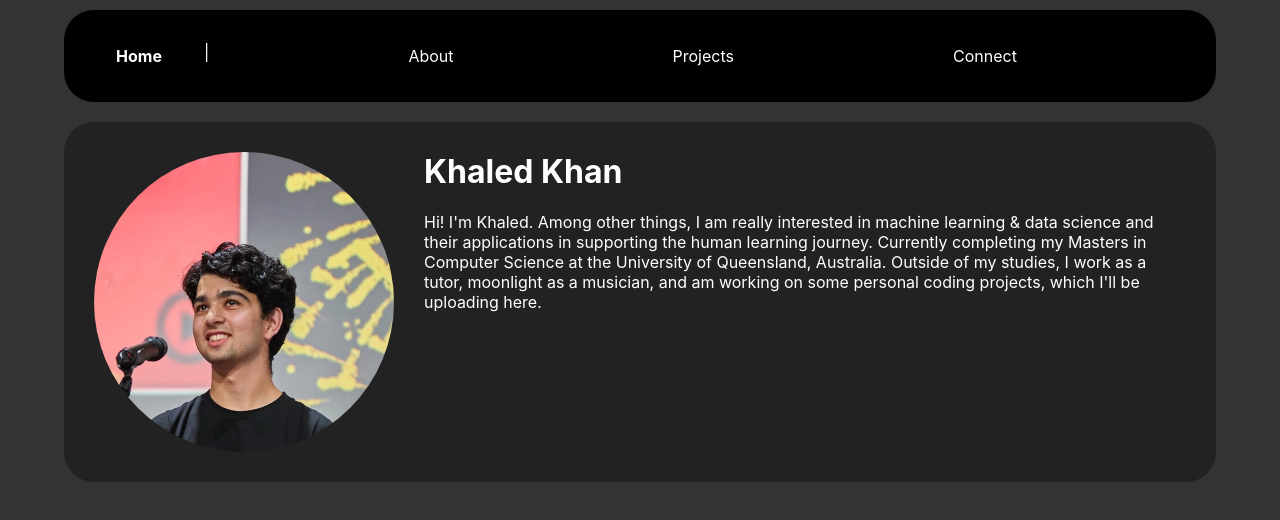
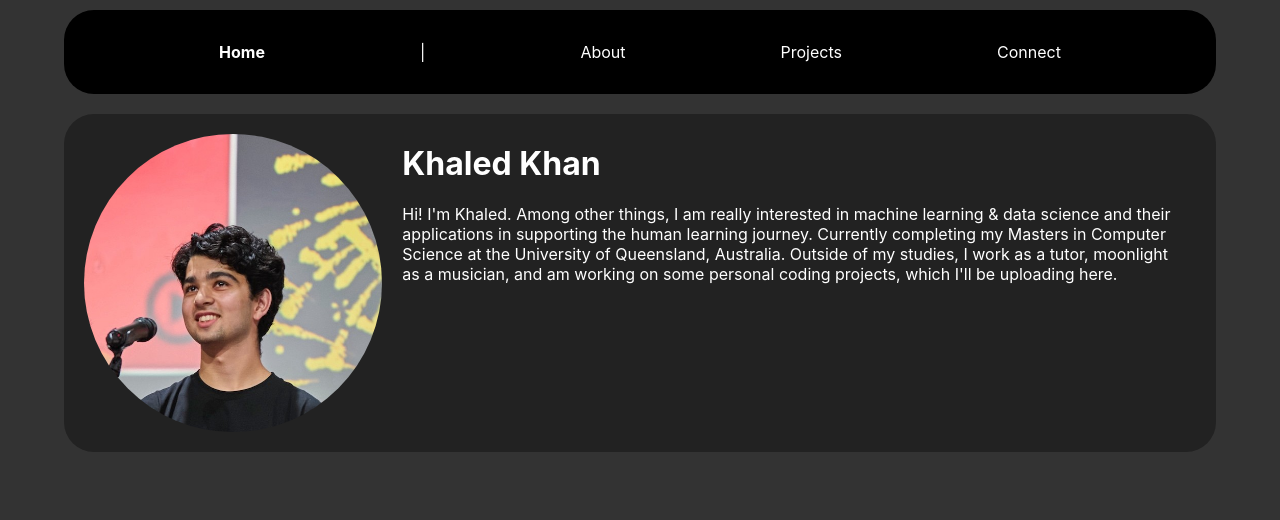
Before and after one commit to khaled-khan-47/Khaled-Khan-Portfolio-Website, a React (Create React App) app: page / in a window 1280 px wide. Shown: the top 520 px of the page. Built offline with nearby package versions, Linux system fonts and the light colour scheme.

Commit message:
minor css updates

```diff
--- a/src/About.module.css
+++ b/src/About.module.css
@@ -4,7 +4,7 @@
     border-radius: 30px;
     margin-top: 20px;
     width: 100%;
-    min-width: 550px;
+    min-width: 300px;
 }
 .container {
     padding: 10px 20px;
--- a/src/Connect.module.css
+++ b/src/Connect.module.css
@@ -5,7 +5,7 @@
     margin-top: 20px;
     display: inline-flex;
     width: 100%;
-    min-width: 500px;
+    min-width: 300px;
 }
 .icon {
     min-width: 40px;
--- a/src/Home.module.css
+++ b/src/Home.module.css
@@ -2,7 +2,7 @@
     background-color: #222;
     position: relative;
     border-radius: 30px;
-    min-width: 500px;
+    min-width: 300px;
     margin-top: 20px;
     display: inline-flex;
 }
@@ -14,13 +14,15 @@
     margin-left: 0;
 }
 .photo {
-    width: 300px;
-    height: 300px;
+    min-width: 200px;
+    height: 100%;
+    width: 100%;
+    max-width: 350px;
     border-radius: 200px;
-    margin: 30px;
+    margin: 20px;
 }
 
-@media screen and (max-width: 700px) {
+@media screen and (max-width: 900px) {
     .box {
       flex-direction: column;
     }
--- a/src/Navbar.js
+++ b/src/Navbar.js
@@ -7,11 +7,13 @@ const Navbar = () => {
     return (
         <>
             <nav className = {styles.navbar}>
-                <div className = {styles.navleft}>
-                    <Link className = {styles.homebutton} to ="/"><div className = {current.pathname === '/' ? styles.activepage : ''}>Home</div></Link>
-                    <p className = {styles.divider}> | </p>
-                </div>
                 <ul className = {styles.menu}>
+                    <li className = {styles.menubutton}>
+                        <Link to ="/" className = {current.pathname === '/' ? styles.activepage : ''}>Home</Link>
+                    </li>
+                    <li className = {styles.menubutton}>
+                        <p> | </p>
+                    </li>
                     <li className = {styles.menubutton}>
                         <Link className = {current.pathname === '/about' ? styles.activepage : ''} to="/about">About</Link>
                     </li>
@@ -21,6 +23,7 @@ const Navbar = () => {
                     <li className = {styles.menubutton}>
                         <Link className = {current.pathname === '/connect' ? styles.activepage : ''} to="/connect">Connect</Link>
                     </li>
+
                 </ul>
             </nav>
         </>
--- a/src/Navbar.module.css
+++ b/src/Navbar.module.css
@@ -6,22 +6,7 @@
     justify-content: space-between;
     border-radius: 30px;
     padding: 0%;
-    min-width: 500px;
-}
-
-.navleft {
-    display: flex;
-    padding-left: 30px;
-}
-
-.homebutton {
-    padding: 20px;
-    min-width: 50px;
-    text-align: center;
-}
-
-.divider {
-    padding-left: 20px;
+    min-width: 300px;
 }
 
 .menu {
@@ -36,9 +21,13 @@
 
 .menubutton {
     display: flex;
-    padding: 20px;
-    text-align: center;;
+    padding: 0px;
+    text-align: center;
     list-style: none;
+
+}
+.navbar a {
+    align-self: center;
 }
 
 .navbar a:link {
--- a/src/Projects.module.css
+++ b/src/Projects.module.css
@@ -4,7 +4,7 @@
     border-radius: 30px;
     margin-top: 20px;
     width: 100%;
-    min-width: 500px;
+    min-width: 300px;
 }
 .container {
     padding: 10px 20px;
```
